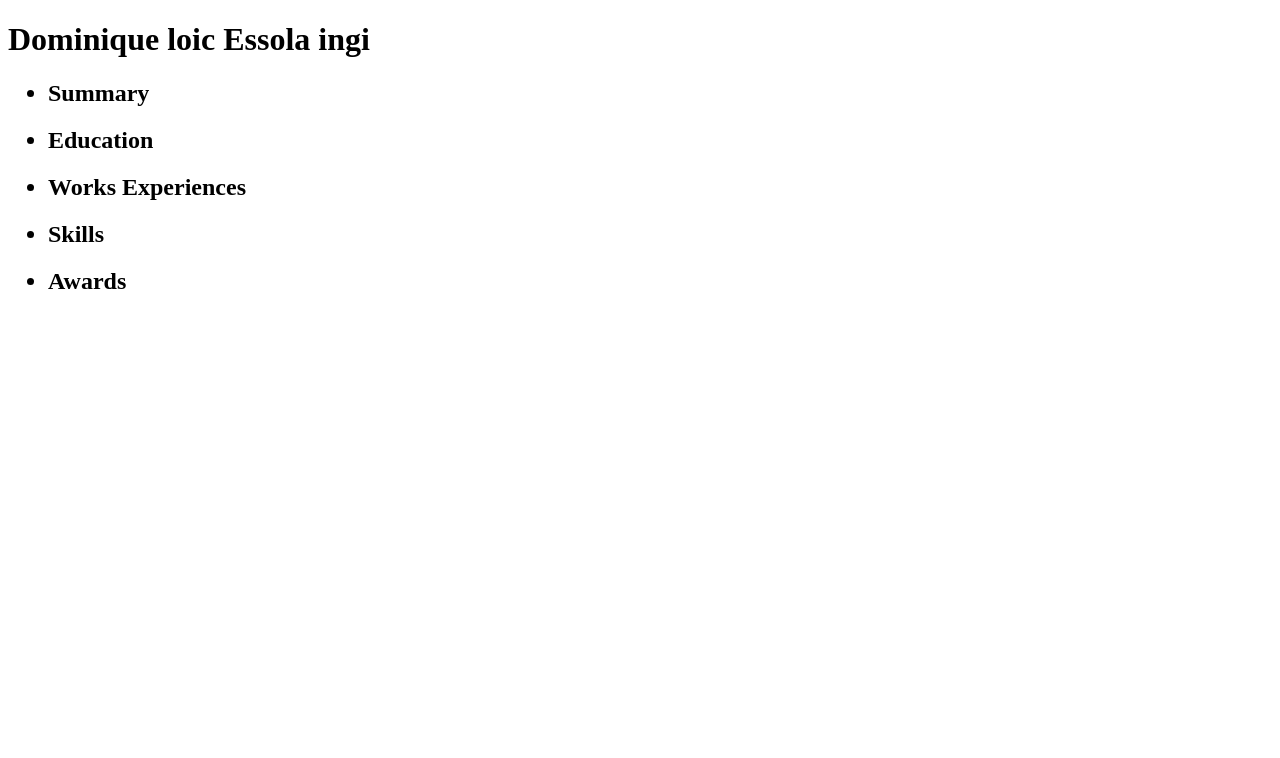
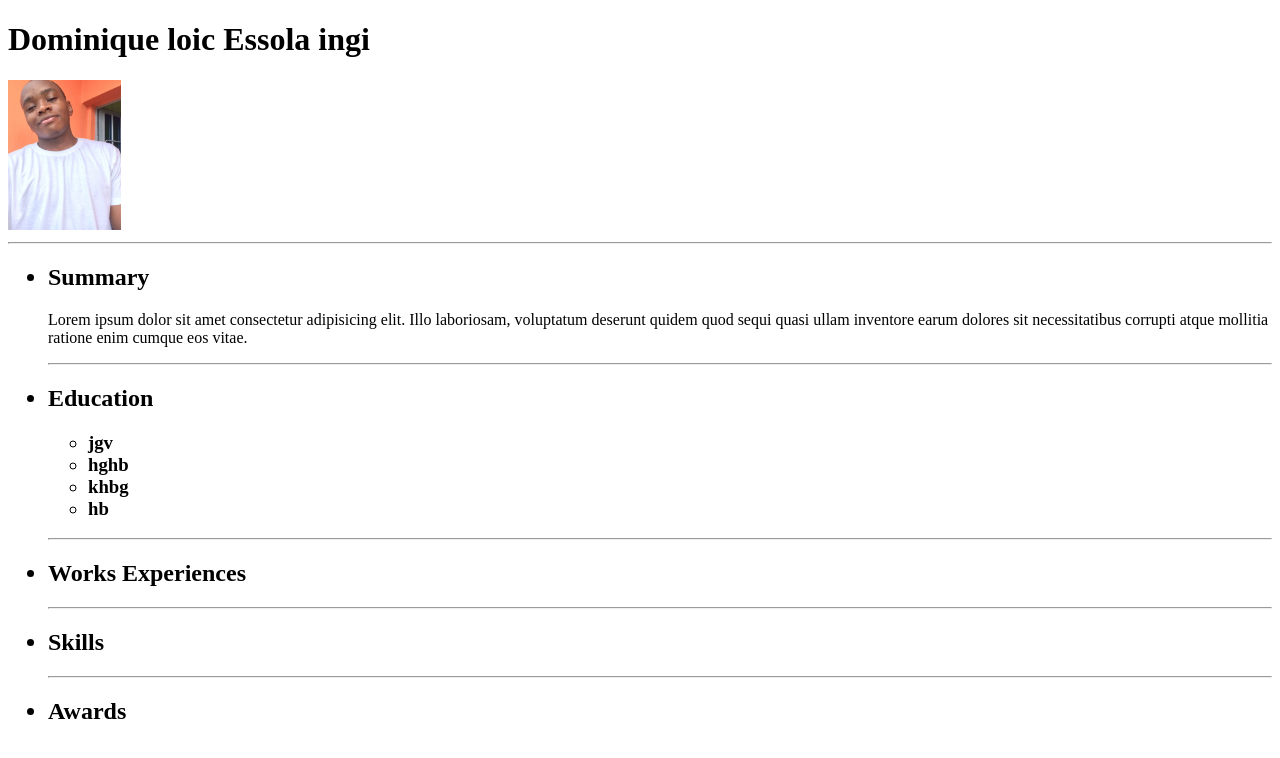
Before and after one commit to Dominique-essola/CV-html, a plain HTML site: page index.html in a window 1280 px wide. Drawn offline with Linux system fonts and the light colour scheme.

Commit message:
index.html

```diff
--- a/index.html
+++ b/index.html
@@ -7,13 +7,34 @@
 </head>
 <body>
     <h1>Dominique loic Essola ingi</h1>
+    <img src="./images/36E657DF-0630-41FA-9B7B-DB746FD6FE1D_1_105_c.jpeg" height="150" alt="img Dominique">
+    <hr>
     <ul>
         <h2><li>Summary</li></h2>
+        <p>
+            Lorem ipsum dolor sit amet consectetur adipisicing elit. Illo laboriosam, voluptatum deserunt quidem quod sequi quasi ullam inventore earum dolores sit necessitatibus corrupti atque mollitia ratione enim cumque eos vitae.
+        </p>
+        <hr>
         <h2><li>Education</li></h2>
+        <ul>
+            <h3>
+                <li>jgv</li>
+                <li>hghb</li>
+                <li>khbg</li>
+                <li>hb</li>
+            </h3>
+        </ul>
+
+        <hr>
         <h2><li>Works Experiences</li></h2>
+        <hr>
         <h2><li>Skills</li></h2>
+        <hr>
         <h2><li>Awards</li></h2>
     </ul>
 
 </body>
 </html>
+
+</body>
+</html>
```
